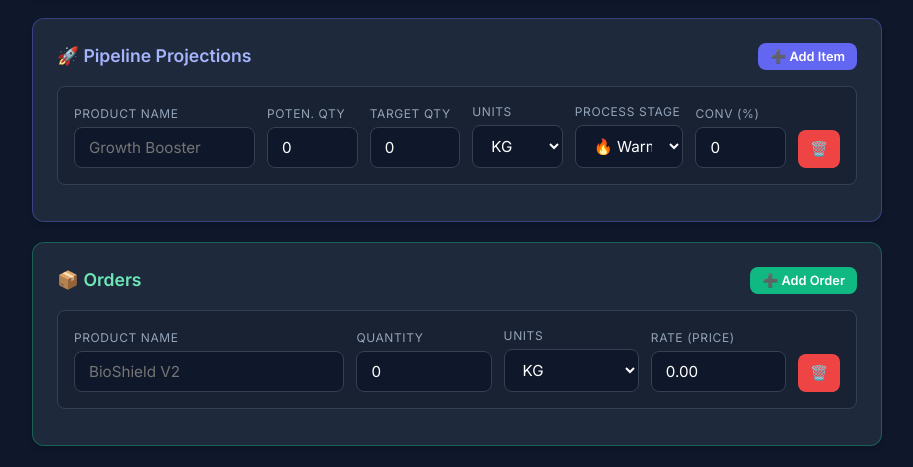
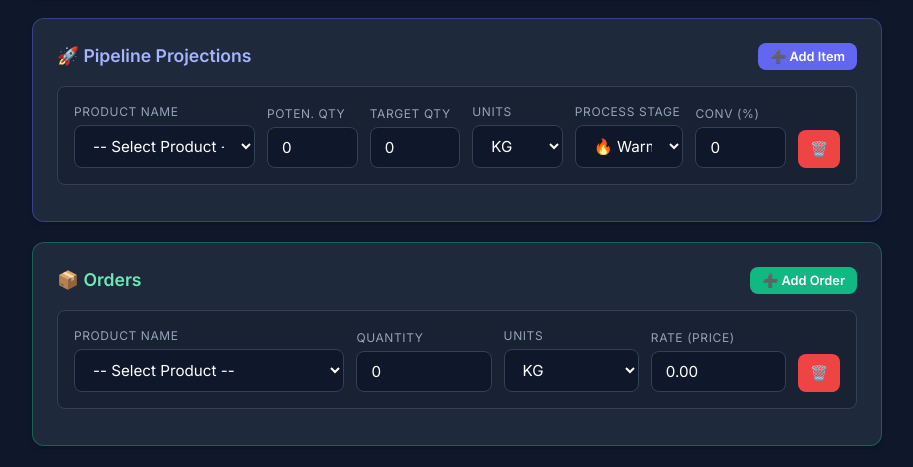
Before and after one commit to Karthi21-2001/myagrinutrition-crm, a Django app: page /crm/log-visit/ in a window 1280 px wide. Shown: the part 1535-2002 px from the top of the page, without its empty margins (183-1096 px from the left). Run offline with Django 5.2, Linux system fonts and the light colour scheme; a user stored in the database is signed in.

Commit message:
Update farm_visit_form.html

```diff
--- a/backend/crm_core/templates/crm_core/farm_visit_form.html
+++ b/backend/crm_core/templates/crm_core/farm_visit_form.html
@@ -484,7 +484,7 @@
                     <div class="grid-item-row pipeline-grid">
                         <div>
                             <span class="grid-label">Product Name</span>
-                            <input type="text" name="pipeline_discussed_product[]" placeholder="Growth Booster">
+                            <select name="pipeline_discussed_product[]" class="product-select"></select>
                         </div>
                         <div>
                             <span class="grid-label">Poten. Qty</span>
@@ -533,7 +533,7 @@
                     <div class="grid-item-row order-grid">
                         <div>
                             <span class="grid-label">Product Name</span>
-                            <input type="text" name="discussed_product[]" placeholder="BioShield V2">
+                            <select name="discussed_product[]" class="product-select"></select>
                         </div>
                         <div>
                             <span class="grid-label">Quantity</span>
@@ -614,6 +614,91 @@
         return rawValue.trim();
     }
 
+    // ==========================================================
+    // PRODUCT LISTS PER SECTOR
+    // ----------------------------------------------------------
+    // Drives the "Product Name" dropdown in both the Pipeline
+    // Projections and Orders sections. Swaps automatically whenever
+    // the Business Sector Segment (Poultry / Aqua) changes.
+    // ==========================================================
+    const PRODUCT_LISTS = {
+        Poultry: [
+            "Alpha Engrow NGP®",
+            "Bio-Org+® FD Cluster",
+            "Bio-Org+® FD Ultra",
+            "Bio-Org+® WS",
+            "Bio-Org+® Gel",
+            "Calvin® D3+ Liquid",
+            "Calvin® D3+ Dry",
+            "Dr. Yes® WS",
+            "Dr. Yes® FD",
+            "ElectroMet Rx® FD",
+            "ElectroMet Rx® Liquid",
+            "ElectroMet Rx® Gel",
+            "Herbipro® OLP Dry",
+            "Herbipro® OLP Liquid",
+            "Hazyfix® Penta Dry",
+            "Hazyfix® Optima Dry",
+            "Hazyfix® NT Dry",
+            "Triangle Chick Program",
+            "Immunofight®",
+            "Wet-Lock®",
+            "EstroMax®",
+            "OrgoMax® GIT Liquid",
+            "Bio-Matt® Presto",
+            "Bio-Matt® Nurture"
+        ],
+        Aqua: [
+            "ATTRACTA",
+            "Bio-Org+ Aqua",
+            "Blue-Vital M25+",
+            "Dr. Yes",
+            "Licy-Ban",
+            "Herbipro OLP Aqua",
+            "ElectroMet Rx Aqua",
+            "Stocky-Min",
+            "Hazyfix Aqua"
+        ]
+    };
+
+    // Fills a single <select class="product-select"> with the
+    // product list for the currently selected sector, preserving
+    // its previous selection when that product still exists in the
+    // new list.
+    function populateProductSelect(selectEl, sector) {
+        const previousValue = selectEl.value;
+        const products = PRODUCT_LISTS[sector] || [];
+
+        selectEl.innerHTML = '';
+
+        const placeholderOpt = document.createElement('option');
+        placeholderOpt.value = '';
+        placeholderOpt.textContent = '-- Select Product --';
+        selectEl.appendChild(placeholderOpt);
+
+        products.forEach(function(productName) {
+            const opt = document.createElement('option');
+            opt.value = productName;
+            opt.textContent = productName;
+            selectEl.appendChild(opt);
+        });
+
+        if (products.includes(previousValue)) {
+            selectEl.value = previousValue;
+        } else {
+            selectEl.value = '';
+        }
+    }
+
+    // Refreshes every product dropdown currently on the page (both
+    // the Pipeline Projections and Orders sections) for the given
+    // sector.
+    function refreshAllProductSelects(sector) {
+        document.querySelectorAll('select.product-select').forEach(function(sel) {
+            populateProductSelect(sel, sector);
+        });
+    }
+
     // Sector & Sub-Sector Switching Logic
     document.addEventListener('DOMContentLoaded', function() {
         const sectorSelect = document.getElementById('business_type_select');
@@ -660,6 +745,10 @@
                 toggleInputs(poultrySection, false);
                 toggleInputs(aquaSection, true);
             }
+
+            // Swap the Product Name dropdown options to match the
+            // newly selected sector.
+            refreshAllProductSelects(selectedSector);
         }
 
         function toggleInputs(container, isDisabled) {
@@ -682,7 +771,7 @@
         newRow.innerHTML = `
             <div>
                 <span class="grid-label">Product Name</span>
-                <input type="text" name="discussed_product[]" placeholder="BioShield V2">
+                <select name="discussed_product[]" class="product-select"></select>
             </div>
             <div>
                 <span class="grid-label">Quantity</span>
@@ -705,6 +794,9 @@
             </div>
         `;
         container.appendChild(newRow);
+
+        const currentSector = document.getElementById('business_type_select').value;
+        populateProductSelect(newRow.querySelector('select.product-select'), currentSector);
     });
 
     // Dynamic Row Multiplier: Pipeline Items
@@ -716,7 +808,7 @@
         newRow.innerHTML = `
             <div>
                 <span class="grid-label">Product Name</span>
-                <input type="text" name="pipeline_discussed_product[]" placeholder="Growth Booster">
+                <select name="pipeline_discussed_product[]" class="product-select"></select>
             </div>
             <div>
                 <span class="grid-label">Poten. Qty</span>
@@ -751,6 +843,9 @@
             </div>
         `;
         container.appendChild(newRow);
+
+        const currentSector = document.getElementById('business_type_select').value;
+        populateProductSelect(newRow.querySelector('select.product-select'), currentSector);
     });
 
     // Row Cleaner Event Delegations
@@ -762,7 +857,7 @@
                 btn.closest('.grid-item-row').remove();
             } else {
                 const lastRow = container.querySelector('.grid-item-row');
-                lastRow.querySelector('input[name="discussed_product[]"]').value = '';
+                lastRow.querySelector('select[name="discussed_product[]"]').value = '';
                 lastRow.querySelector('input[name="sale_quantity[]"]').value = '0';
                 lastRow.querySelector('input[name="primary_price[]"]').value = '0.00';
                 lastRow.querySelector('select[name="unit_type[]"]').value = 'KG';
@@ -778,7 +873,7 @@
                 btn.closest('.grid-item-row').remove();
             } else {
                 const lastRow = container.querySelector('.grid-item-row');
-                lastRow.querySelector('input[name="pipeline_discussed_product[]"]').value = '';
+                lastRow.querySelector('select[name="pipeline_discussed_product[]"]').value = '';
                 lastRow.querySelector('input[name="pipeline_potential_quantity[]"]').value = '0';
                 lastRow.querySelector('input[name="pipeline_target_quantity[]"]').value = '0';
                 lastRow.querySelector('select[name="pipeline_unit_type[]"]').value = 'KG';
```
